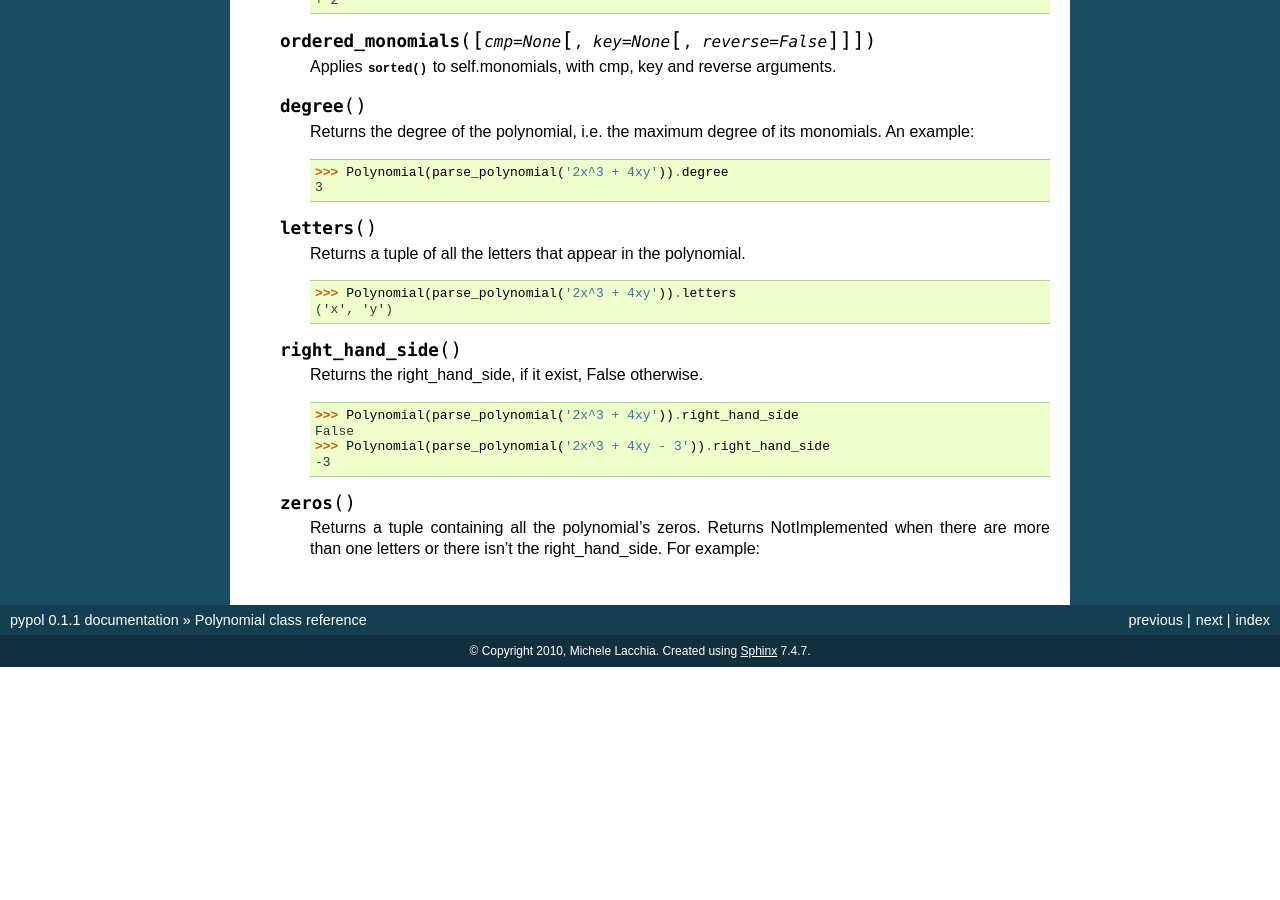
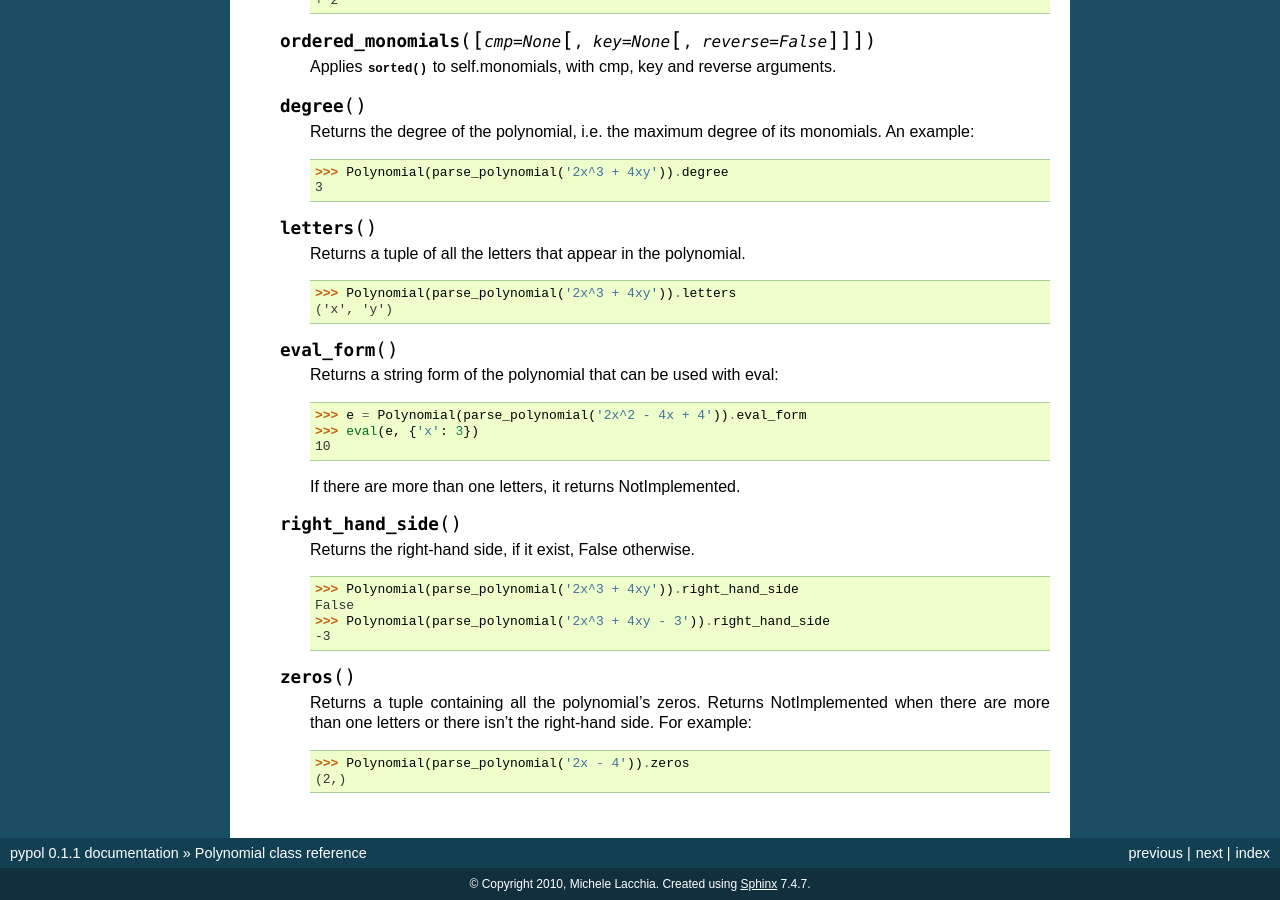
Before and after one commit to rubik/pypol, a Sphinx documentation site: the page built from doc/polynomial_class.rst, in a window 1280 px wide and 900 px high, scrolled down 729 px. Built offline with Sphinx 7.4.7, drawn with Linux system fonts in a browser that asks for light colours; before the commit the page ends 1396 px from its top, so only the background shows below that; some of the changed text lies outside the part shown.

Commit message:
Updated the documentation

```diff
--- a/doc/polynomial_class.rst
+++ b/doc/polynomial_class.rst
@@ -62,9 +62,19 @@ The main class in pypol is :class:`Polynomial`:
             >>> Polynomial(parse_polynomial('2x^3 + 4xy')).letters
             ('x', 'y')
 
+    .. method:: eval_form
+
+        Returns a string form of the polynomial that can be used with eval::
+
+            >>> e = Polynomial(parse_polynomial('2x^2 - 4x + 4')).eval_form
+            >>> eval(e, {'x': 3})
+            10
+
+        If there are more than one letters, it returns NotImplemented.
+
     .. method:: right_hand_side
 
-        Returns the right_hand_side, if it exist, False otherwise.
+        Returns the right-hand side, if it exist, False otherwise.
         ::
 
             >>> Polynomial(parse_polynomial('2x^3 + 4xy')).right_hand_side
@@ -74,5 +84,8 @@ The main class in pypol is :class:`Polynomial`:
 
     .. method:: zeros
 
-        Returns a tuple containing all the polynomial's zeros. Returns NotImplemented when there are more than one letters or there isn't the right_hand_side.
+        Returns a tuple containing all the polynomial's zeros. Returns NotImplemented when there are more than one letters or there isn't the right-hand side.
         For example::
+
+            >>> Polynomial(parse_polynomial('2x - 4')).zeros
+            (2,)
```
Also changed, not shown: 2 other files.
